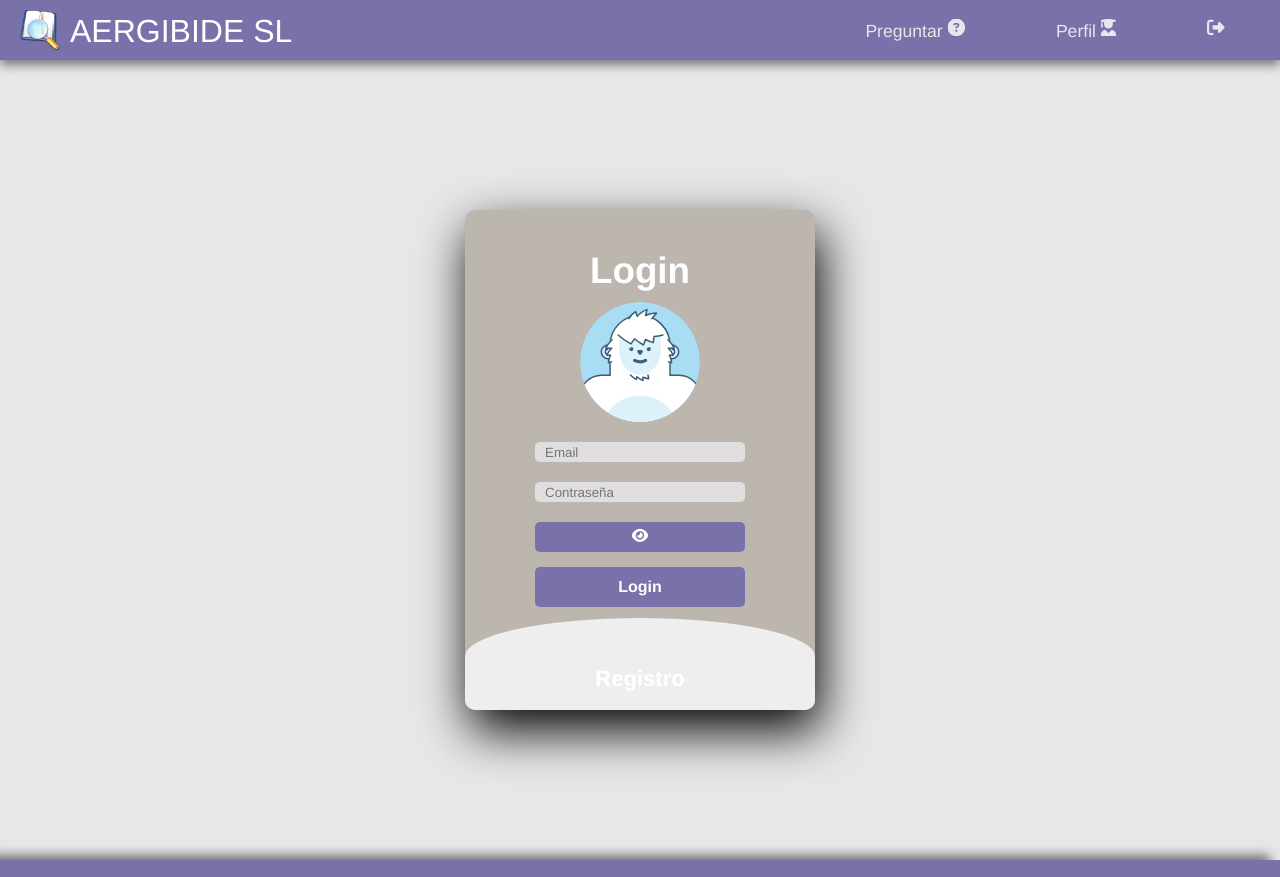
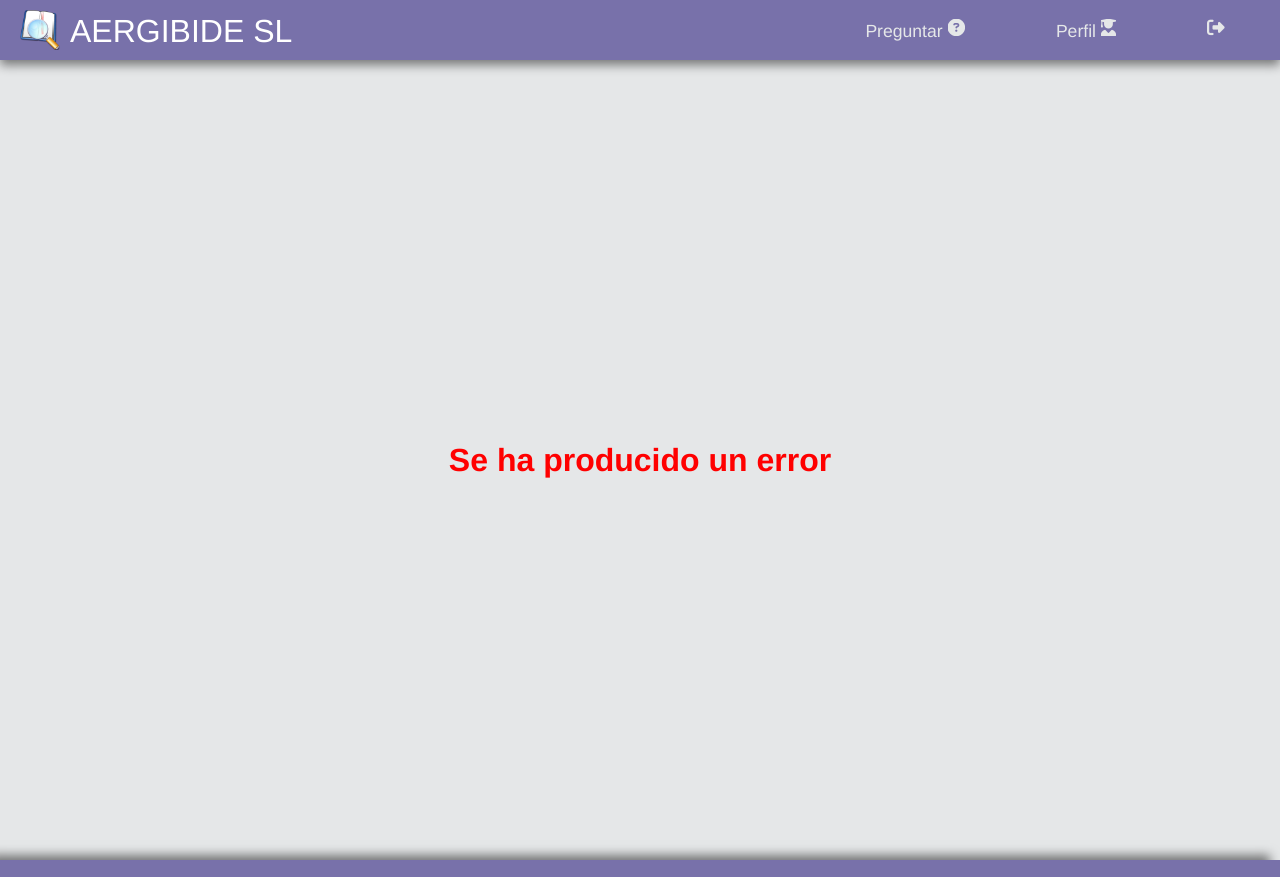
Before and after one commit to Alba98/Reto2, a PHP site: page /index.php?accion=error in a window 1280 px wide. Shown: the top 877 px of the page. Run offline with PHP 8.4, Linux system fonts and the light colour scheme; some libraries are stand-ins or nearby versions.

Commit message:
cutre pagina error

```diff
--- a/www/CSS/index.css
+++ b/www/CSS/index.css
@@ -539,6 +539,13 @@ footer #mapa {
     border: 1px solid rgb(16, 15, 15);
     border-radius: 5px;
 }
+/****************************** ERROR ****************************************/
+.errores {
+    height: 100%;
+    display: flex;
+    justify-content: center;
+    align-items: center;
+}
 /****************************** MEDIA ****************************************/
 @media only screen and (min-width: 1920px) {
     #menu-principal li a {
--- a/www/VIEWS/PARTIALS/header.php
+++ b/www/VIEWS/PARTIALS/header.php
@@ -19,7 +19,7 @@
         <div class="container grid-1" id="global">
             <nav id="menu">
                 <div>
-                    <a href="?" id="logo-menu"><img src="../RECURSOS/IMAGES/search_book.png" alt="logotipo"/><span>AERGIBIDE SL</span></a>
+                    <a href="index.php" id="logo-menu"><img src="../RECURSOS/IMAGES/search_book.png" alt="logotipo"/><span>AERGIBIDE SL</span></a>
                 </div>
                 <ul id="menu-principal">
                     <li><a href="?accion=preguntar">Preguntar <i class="fa-solid fa-circle-question"></i></a></li>
--- /dev/null
+++ b/www/VIEWS/error.view.php
@@ -0,0 +1,21 @@
+<?php require('VIEWS/PARTIALS/header.php') ?>
+
+<div class="errores">
+    <?php
+        $error = isset($_GET['problema']) ? $_GET['problema'] : null;
+
+        switch ($error) {
+            case 'login':
+                echo '<h1 style="color:red">Contrase&ntilde;a o email no validos</h1>';
+                break;
+            case 'registro':
+                echo '<h1 style="color:red">Fallo al registrar</h1>';
+                break;
+            default:
+                echo '<h1 style="color:red">Se ha producido un error</h1>';
+                break;
+        }
+    ?>
+</div>
+
+<?php require('VIEWS/PARTIALS/footer.php') ?>
--- a/www/index.php
+++ b/www/index.php
@@ -13,7 +13,10 @@
                 //echo '<p style="color:green">Inicio de sesión hecho correctamente</p>';
                 header("Location: index.php?accion=preguntas", TRUE, 301);
                 exit();
-            } else echo '<p style="color:red">Contraseña o email no validos</p>';
+            } else {
+                header("Location: index.php?accion=error&problema=login", TRUE, 301);
+                exit();
+            }
         }
 
         // Registrarse
@@ -23,7 +26,13 @@
                 //echo '<p style="color:green">Registro hecho correctamente</p>';
                 header("Location: index.php?accion=preguntas", TRUE, 301);
                 exit();
-            } else echo '<p style="color:red">Fallo al registrar</p>';
+            } else {
+                header("Location: index.php?accion=error&problema=registro", TRUE, 301);
+                exit();
+            }
+        }
+        else if(isset($_GET['accion']) && $_GET['accion'] == 'error') {
+            require('VIEWS/error.view.php');
         }
         else {
             require('VIEWS/login.view.php');
@@ -44,6 +53,9 @@
                     cerrarSesion();
                     require('VIEWS/login.view.php');
                     break;
+                case 'error':
+                    require('VIEWS/error.view.php');
+                    break;
                 default:
                     require('VIEWS/visualizarPreguntas.view.php');
                     break;
```
